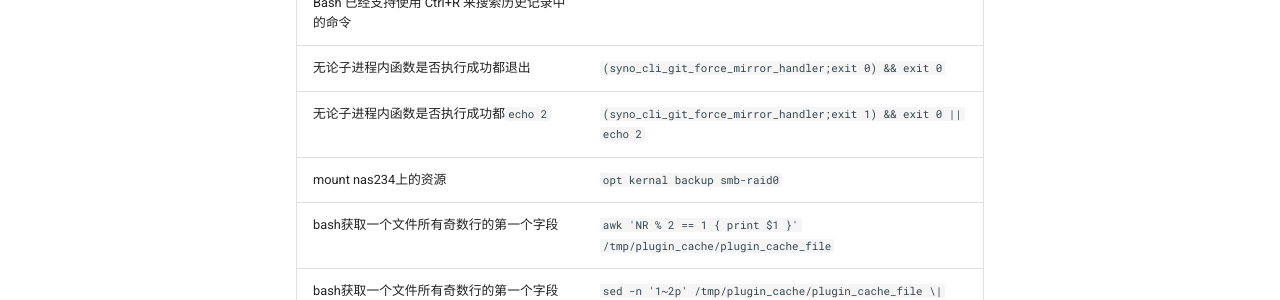
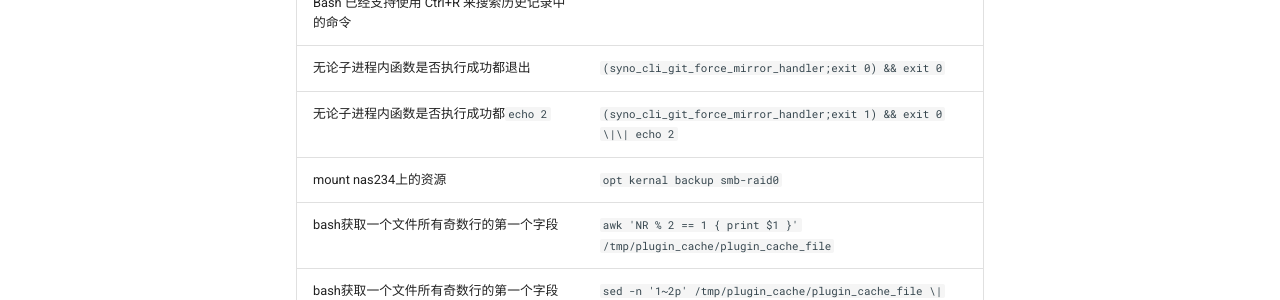
Before and after one commit to ShaoOrg/bulletin, an MkDocs documentation site: the page built from docs/issues/bash.md, in a window 1280 px wide and 1242 px high. Shown: the part 314-614 px from the top of the window. Built offline with MkDocs 1.6.1 and Material for MkDocs 9.7.7, drawn with Linux system fonts in a browser that asks for light colours.

```diff
--- a/docs/issues/bash.md
+++ b/docs/issues/bash.md
@@ -4,7 +4,7 @@
 |  ----  | ----  |
 | 类似 PowerShell 的 Ctrl+R 反向搜索功能，Bash 已经支持使用 Ctrl+R 来搜索历史记录中的命令|`Ctrl+R` 反向搜索|
 |无论子进程内函数是否执行成功都退出|`(syno_cli_git_force_mirror_handler;exit 0) && exit 0`|
-|无论子进程内函数是否执行成功都`echo 2`|`(syno_cli_git_force_mirror_handler;exit 1) && exit 0 || echo 2`|
+|无论子进程内函数是否执行成功都`echo 2`|`(syno_cli_git_force_mirror_handler;exit 1) && exit 0 \|\| echo 2`|
 |mount nas234上的资源|`opt kernal backup smb-raid0`|
 |bash获取一个文件所有奇数行的第一个字段|`awk 'NR % 2 == 1 { print $1 }' /tmp/plugin_cache/plugin_cache_file`|
 |bash获取一个文件所有奇数行的第一个字段|`sed -n '1~2p' /tmp/plugin_cache/plugin_cache_file \| cut -d ':' -f 1`|
```
